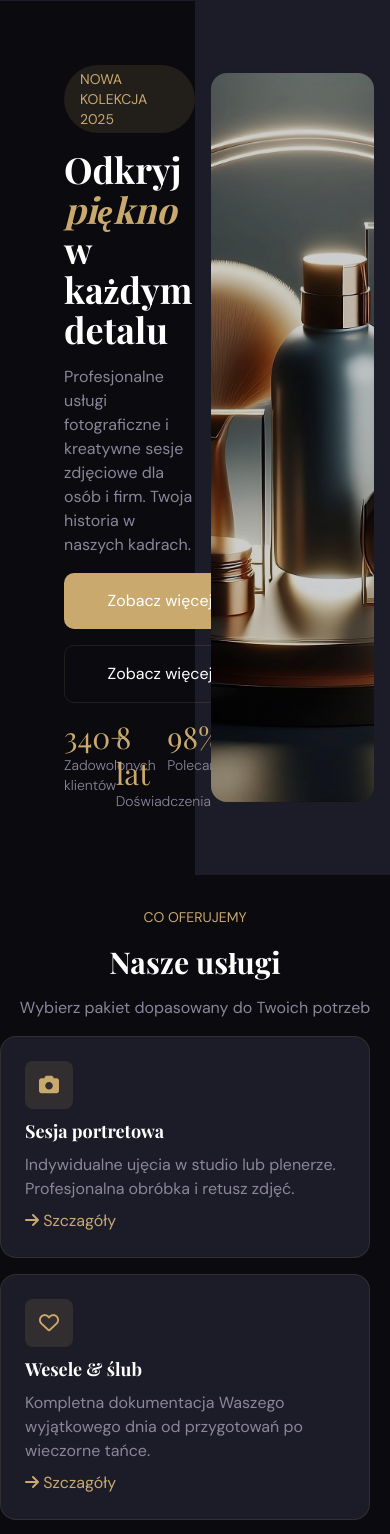
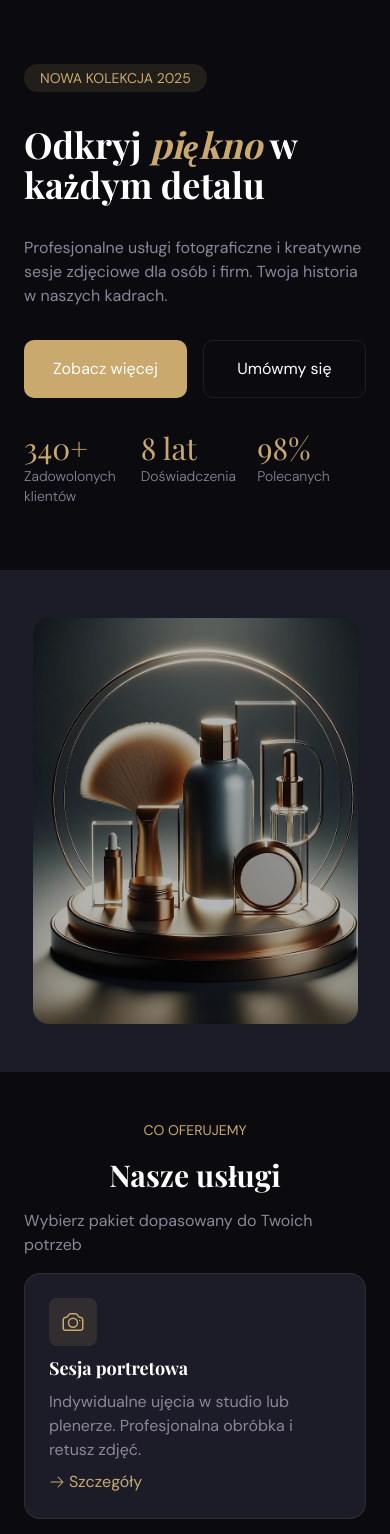
Before and after one commit to PrzemekBus/aurora-studio, a React (Vite) app in the folder AuroraStudio/: page / in a window 390 px wide. Shown: the top 1534 px of the page. Built offline with nearby package versions, Linux system fonts and the light colour scheme; a web font is replaced by a local one.

Commit message:
add responsive classes

```diff
--- a/AuroraStudio/index.html
+++ b/AuroraStudio/index.html
@@ -1,5 +1,5 @@
 <!doctype html>
-<html lang="en">
+<html lang="pl">
   <head>
     <meta charset="UTF-8" />
     <link rel="icon" type="image/svg+xml" href="/favicon.svg" />
@@ -7,7 +7,6 @@
     <link rel="preconnect" href="https://fonts.googleapis.com">
     <link rel="preconnect" href="https://fonts.gstatic.com" crossorigin>
     <link href="https://fonts.googleapis.com/css2?family=DM+Sans:wght@300;400;500&family=Playfair+Display:ital,wght@0,400;0,700;1,400&display=swap" rel="stylesheet">
-    <link rel="stylesheet" href="https://cdnjs.cloudflare.com/ajax/libs/font-awesome/6.6.0/css/all.min.css" crossorigin="anonymous" referrerpolicy="no-referrer">
     <title>AuroraStudio</title>
   </head>
   <body>
--- a/AuroraStudio/src/components/about.jsx
+++ b/AuroraStudio/src/components/about.jsx
@@ -1,25 +1,25 @@
+import { CameraIcon, HeartIcon, BuildingOfficeIcon } from "@heroicons/react/24/outline";
 import Card from "./card";
 
-
 const cardData = [
-  { icon: "fa-solid fa-camera", title: "Sesja portretowa", desc: "Indywidualne ujęcia w studio lub plenerze. Profesjonalna obróbka i retusz zdjęć." },
-  { icon: "fa-regular fa-heart", title: "Wesele & ślub", desc: "Kompletna dokumentacja Waszego wyjątkowego dnia od przygotowań po wieczorne tańce." },
-  { icon: "fa-regular fa-building", title: "Fotografia biznesowa", desc: "Profesjonalne ujęcia dla firm i przedsiębiorców." },
+  { Icon: CameraIcon, title: "Sesja portretowa", desc: "Indywidualne ujęcia w studio lub plenerze. Profesjonalna obróbka i retusz zdjęć." },
+  { Icon: HeartIcon, title: "Wesele & ślub", desc: "Kompletna dokumentacja Waszego wyjątkowego dnia od przygotowań po wieczorne tańce." },
+  { Icon: BuildingOfficeIcon, title: "Fotografia biznesowa", desc: "Profesjonalne ujęcia dla firm i przedsiębiorców." },
 ];
 
 function About() {
   return (
-    <section className="flex flex-col justify-items-center items-center gap-4 bg-bg-primary py-8">
+    <section className="flex flex-col items-center gap-4 bg-bg-primary py-12 px-6 md:py-16">
       <p className="uppercase text-accent text-[0.875rem]">Co oferujemy</p>
       <h2 className="text-3xl font-serif font-bold">Nasze usługi</h2>
       <p className="text-text-muted">Wybierz pakiet dopasowany do Twoich potrzeb</p>
-      <div className="card-container flex flex-wrap gap-4">
+      <div className="grid grid-cols-1 sm:grid-cols-2 lg:grid-cols-3 gap-4 w-full max-w-5xl">
         {cardData.map((card, index) => (
-          <Card key={index} icon={card.icon} title={card.title} desc={card.desc} />
+          <Card key={index} Icon={card.Icon} title={card.title} desc={card.desc} />
         ))}
       </div>
     </section>
-  )
+  );
 }
 
 export default About;
--- a/AuroraStudio/src/components/button.jsx
+++ b/AuroraStudio/src/components/button.jsx
@@ -16,9 +16,7 @@ function Button({
           'border border-accent-bg hover:bg-accent-dark hover:border-accent': variant === 'secondary',
         },
         {
-          'btn-sm': size === 'sm',
           'rounded-[10px] w-48 p-4': size === 'md',
-          'btn-lg': size === 'lg',
         },
         className
       )}
--- a/AuroraStudio/src/components/card.jsx
+++ b/AuroraStudio/src/components/card.jsx
@@ -1,14 +1,18 @@
-function Card({ index, icon, title, desc })  {
+import { ArrowRightIcon } from "@heroicons/react/24/solid";
+
+function Card({ Icon, title, desc }) {
   return (
-    <div className="flex flex-col gap-2 w-max-1/4 bg-bg-tertiary border border-accent-bg rounded-2xl p-6" id={index}>
+    <div className="flex flex-col gap-2 w-full bg-bg-tertiary border border-accent-bg rounded-2xl p-6">
       <div className="w-12 h-12 rounded-md bg-accent-bg flex items-center justify-center">
-        <i className={`${icon} text-accent text-xl`}></i>
+        <Icon className="w-6 h-6 text-accent" />
       </div>
       <h3 className="text-lg font-bold font-serif">{title}</h3>
       <p className="text-text-muted max-w-xs">{desc}</p>
-      <a href="#" className="text-accent hover:underline w-fit"><i class="fa-solid fa-arrow-right"></i> Szczagóły</a>
+      <a href="#" className="text-accent hover:underline w-fit flex items-center gap-1">
+        <ArrowRightIcon className="w-4 h-4" /> Szczegóły
+      </a>
     </div>
-  )
+  );
 }
 
 export default Card;
--- a/AuroraStudio/src/components/hero.jsx
+++ b/AuroraStudio/src/components/hero.jsx
@@ -1,24 +1,29 @@
 import Button from "./button";
 import Statistics from "./statistics";
+import cosmetics from "../assets/cosmetics.jpg";
 
 function Hero() {
   return (
-    <section className=" hero-section bg-bg-tertiary flex flex-row  h-min-screen">
-      <div className="hero-left mt-px flex flex-col gap-4 bg-bg-primary w-1/2 pl-16 py-16">
+    <section className="hero-section bg-bg-tertiary flex flex-col lg:flex-row">
+      <div className="hero-left flex flex-col gap-8 bg-bg-primary w-full lg:w-1/2 px-6 py-16 md:px-12 md:py-24 lg:pl-16 lg:py-48">
         <p className="hero-pill bg-accent-bg w-fit px-4 text-accent text-sm py-1 rounded-full uppercase">Nowa kolekcja 2025</p>
-        <h1 className="hero-header text-4xl font-black font-serif w-full">Odkryj <span className="text-accent italic font-bold">piękno</span> w każdym detalu</h1>
-        <p className="hero-description text-text-muted">Profesjonalne usługi fotograficzne i kreatywne sesje zdjęciowe dla osób i firm. Twoja historia w naszych kadrach.</p>
-        <div className="hero-buttons flex flex-col gap-4">
-          <Button variant="primary" size='md'>Zobacz więcej</Button>
-          <Button variant="secondary" size='md'>Zobacz więcej</Button>
+        <h1 className="hero-header text-4xl md:text-5xl font-black font-serif max-w-sm">
+          Odkryj <span className="text-accent italic font-bold">piękno</span> w każdym detalu
+        </h1>
+        <p className="hero-description text-text-muted max-w-md">
+          Profesjonalne usługi fotograficzne i kreatywne sesje zdjęciowe dla osób i firm. Twoja historia w naszych kadrach.
+        </p>
+        <div className="hero-buttons flex flex-row gap-4 sm:flex-row lg:flex-col xl:flex-row">
+          <Button variant="primary" size="md">Zobacz więcej</Button>
+          <Button variant="secondary" size="md">Umówmy się</Button>
         </div>
         <Statistics />
       </div>
 
-      <div className="hero-right flex items-center justify-center w-1/2">
-        <div className="hero-image-container w-10/12 h-10/12 bg-bg-primary relative rounded-2xl overflow-hidden">
-          <div className="hero-image-shadow absolute inset-0 z-50 bg-bg-primary opacity-20"></div>
-          <img src="src/assets/cosmetics.jpg" alt="Cosmetics" className="h-full object-cover"/>
+      <div className="hero-right flex items-center justify-center w-full lg:w-1/2 py-12 lg:py-0 bg-bg-tertiary">
+        <div className="hero-image-container w-10/12 md:w-8/12 lg:w-9/12 aspect-4/5 bg-bg-primary relative rounded-2xl overflow-hidden">
+          <div className="hero-image-shadow absolute inset-0 z-50 bg-bg-primary opacity-30"></div>
+          <img src={cosmetics} alt="Sesja zdjęciowa kosmetyki" className="h-full w-full object-cover" />
         </div>
       </div>
     </section>
--- a/AuroraStudio/src/components/statistics.jsx
+++ b/AuroraStudio/src/components/statistics.jsx
@@ -4,7 +4,7 @@ const stats = [
   { value: "98%",  label: "Polecanych" },
 ];
 
-function HeroStatistics() {
+function Statistics() {
   return (
     <div className="flex flex-row gap-2">
       {stats.map((stat, index) => (
@@ -17,4 +17,4 @@ function HeroStatistics() {
   );
 }
 
-export default HeroStatistics;
+export default Statistics;
--- a/AuroraStudio/src/index.css
+++ b/AuroraStudio/src/index.css
@@ -2,7 +2,7 @@
 
 @layer base {
   body {
-    @apply bg-zinc-950 text-white font-sans;
+    @apply bg-bg-tertiary text-white font-sans;
   }
 }
 
@@ -47,7 +47,3 @@
   --radius-xl:  14px;
   --radius-full: 9999px;
 }
-
-body {
-  @apply bg-bg-tertiary;
-}
```
Also changed, not shown: 1 other file (tests, documents, lock files or other folders).
